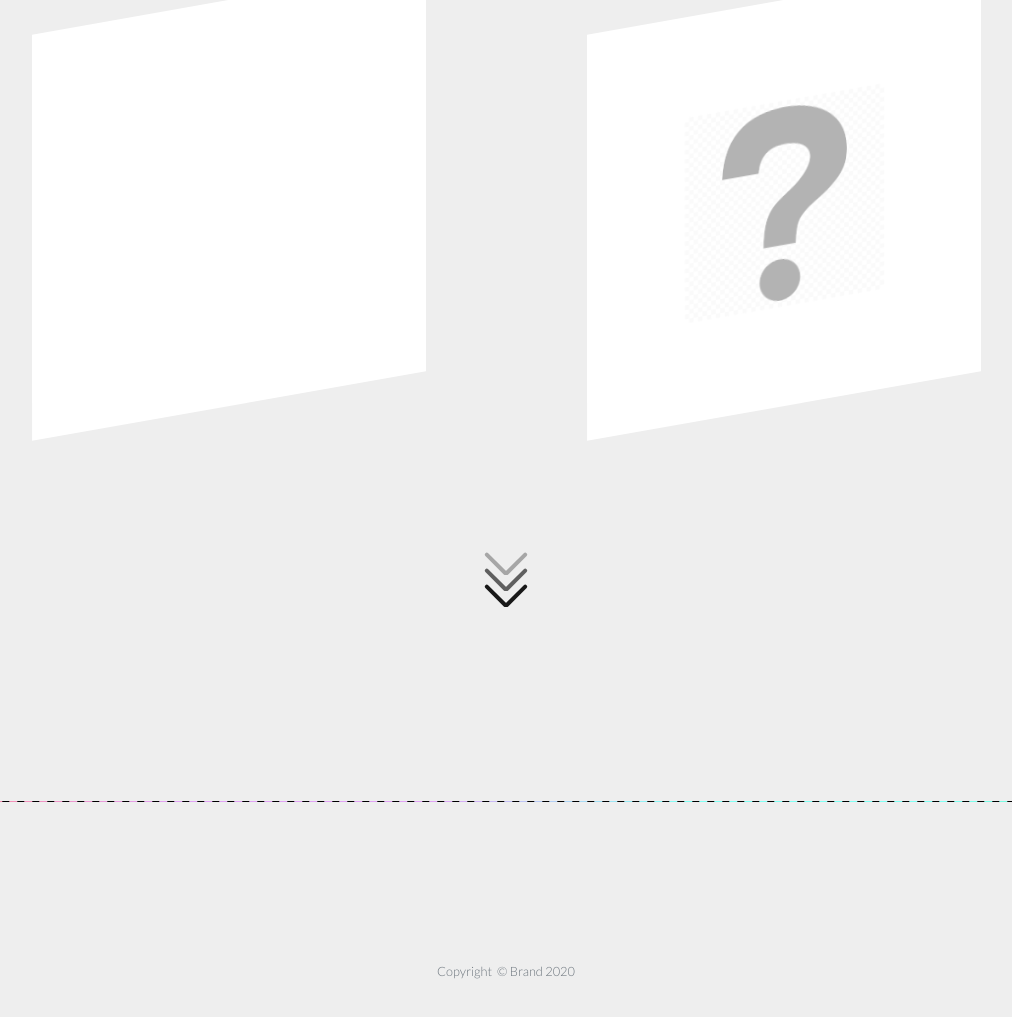
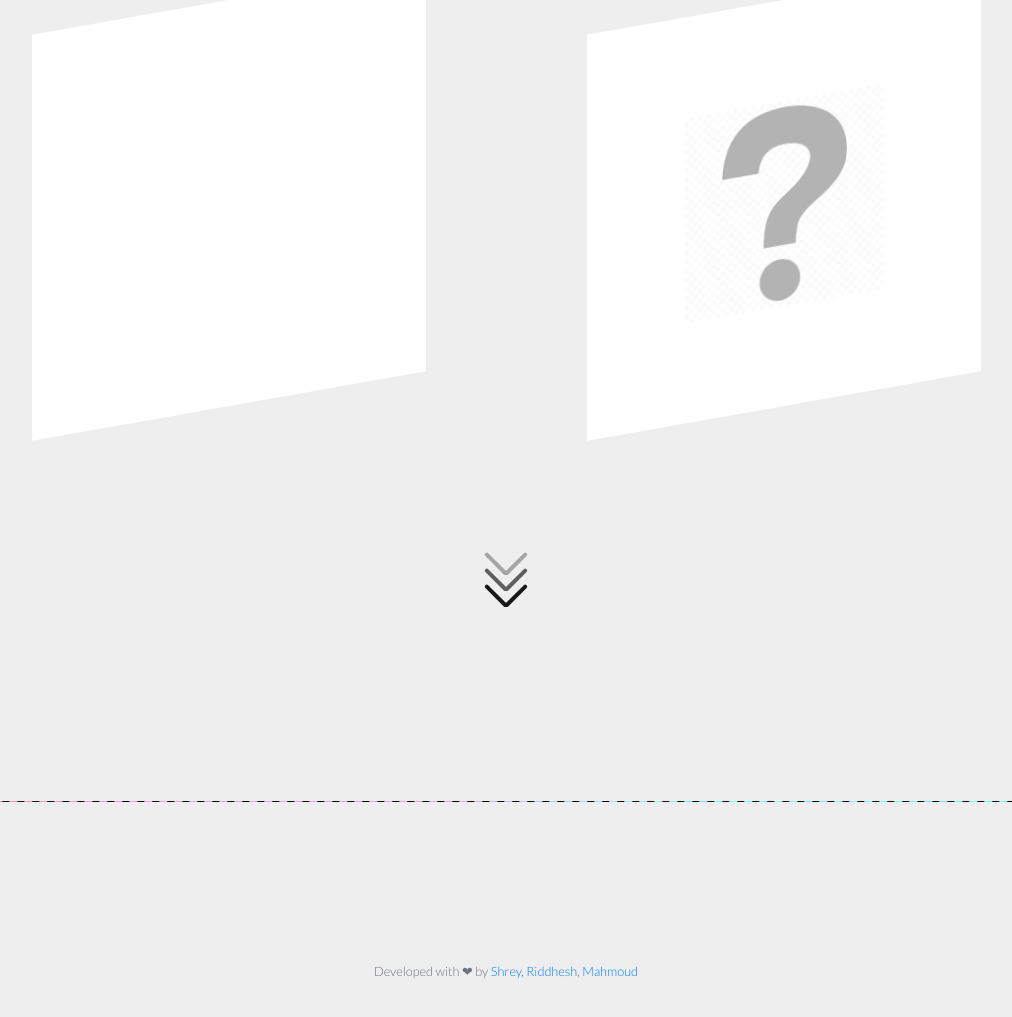
Before and after one commit to ridz-rs/209website, a plain HTML site: page index.html in a window 1280 px wide. Shown: the part 3375-4392 px from the top of the page, without its empty margins (134-1146 px from the left). Drawn offline with nearby package versions, Linux system fonts and the light colour scheme; files whose address does not match are found by name.

Commit message:
added proper footer text

```diff
--- a/index.html
+++ b/index.html
@@ -194,7 +194,10 @@
             <ul class="list-inline mb-5">
 
             </ul>
-            <p class="text-muted mb-0 small">Copyright &nbsp;© Brand 2020</p>
+            <p class="text-muted mb-0 small">Developed with &#10084; by
+                <a href="https://github.com/lx1922">Shrey</a>,
+                <a href="https://github.com/ridz-rs">Riddhesh</a>,
+                <a href="https://github.com/MEBestawy">Mahmoud</a></p>
         </div><a class="js-scroll-trigger scroll-to-top rounded" href="#page-top"><i class="fa fa-angle-up"></i></a></footer>
     <script src="assets/js/jquery.min.js"></script>
     <script src="assets/bootstrap/js/bootstrap.min.js"></script>
```
